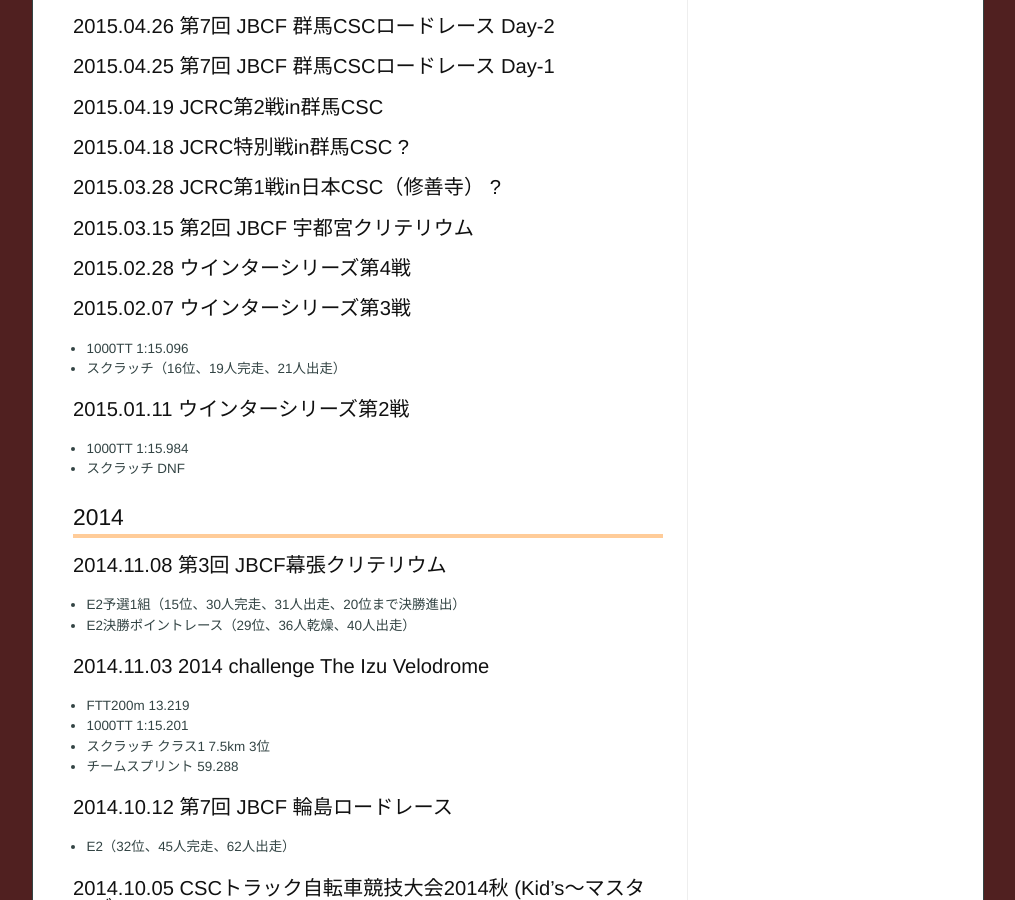
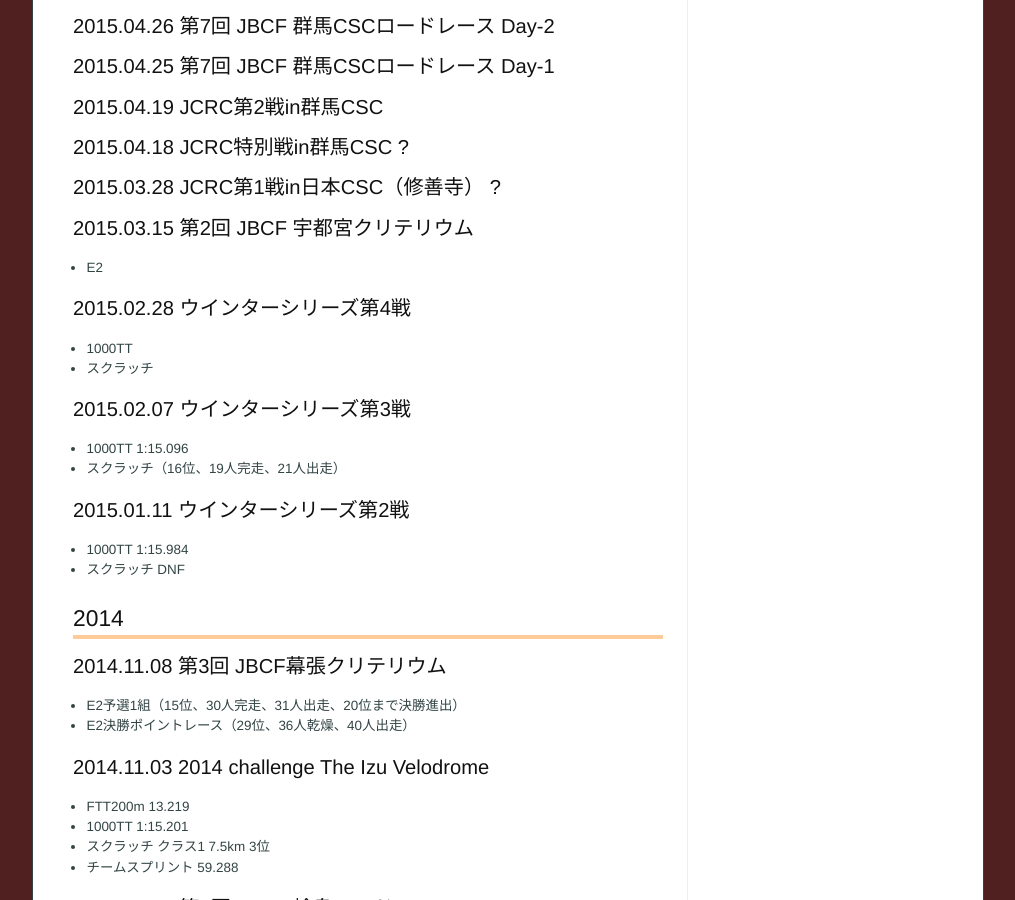
Before and after one commit to marucc/marucc.github.io, a Jekyll site: the page built from sports/results_bike.md, in a window 1280 px wide and 900 px high, scrolled down 881 px. Shown: the whole window, without its empty margins (133-1148 px from the left). Built offline with Jekyll 4.4.1, drawn with Linux system fonts in a browser that asks for light colours.

Commit message:
Published with https://stackedit.io/

```diff
--- a/sports/results_bike.md
+++ b/sports/results_bike.md
@@ -52,16 +52,19 @@ markdown: kramdown
 ### 2015.03.28 JCRC第1戦in日本CSC（修善寺） ?
 
 ### 2015.03.15 第2回 JBCF 宇都宮クリテリウム
+ - E2
 
 ### 2015.02.28 ウインターシリーズ第4戦
+ - 1000TT
+ - スクラッチ
 
 ### 2015.02.07 ウインターシリーズ第3戦
-- 1000TT 1:15.096
-- スクラッチ（16位、19人完走、21人出走）
+ - 1000TT 1:15.096
+ - スクラッチ（16位、19人完走、21人出走）
 
 ### 2015.01.11 ウインターシリーズ第2戦
-- 1000TT 1:15.984
-- スクラッチ DNF
+ - 1000TT 1:15.984
+ - スクラッチ DNF
 
 ## 2014
 
```
